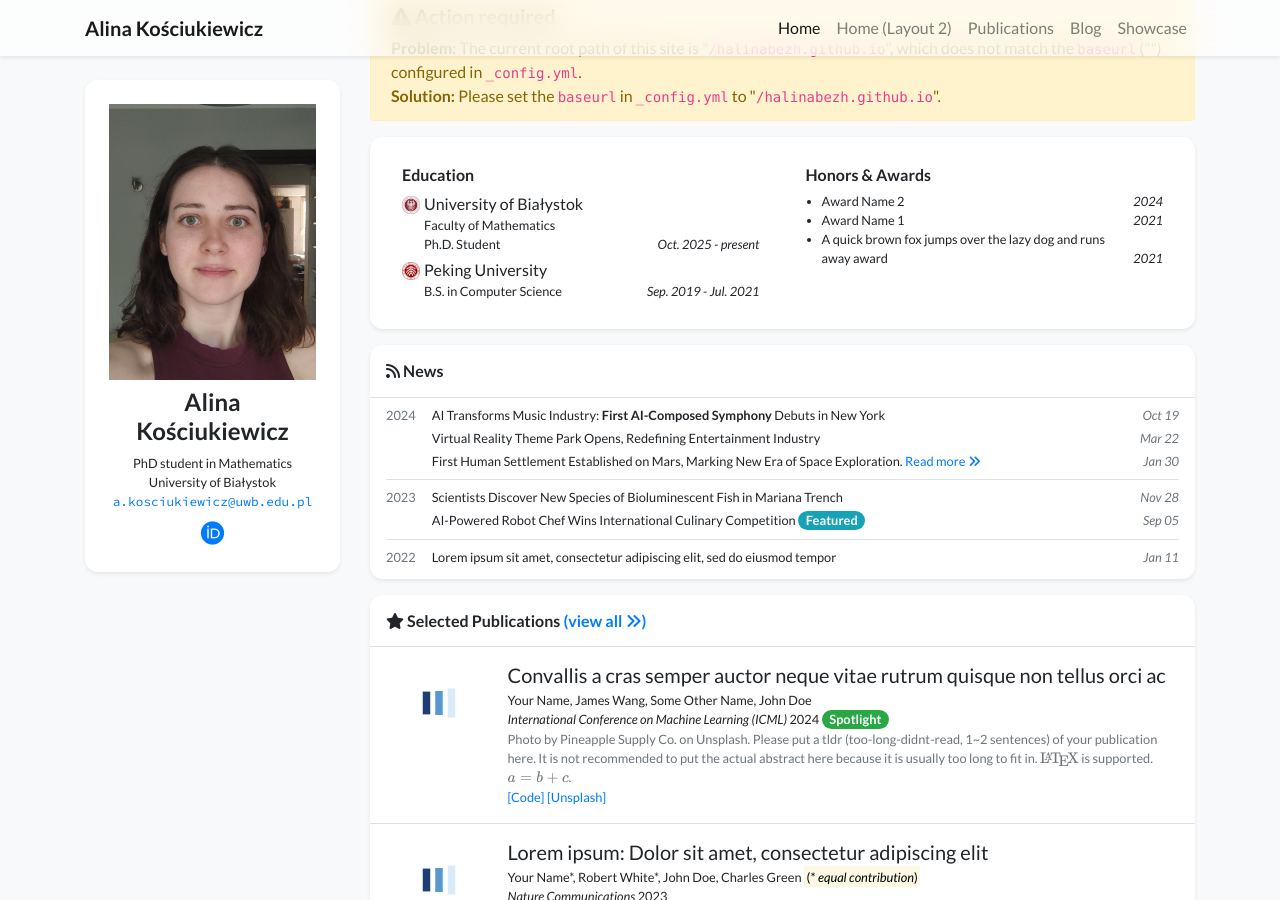
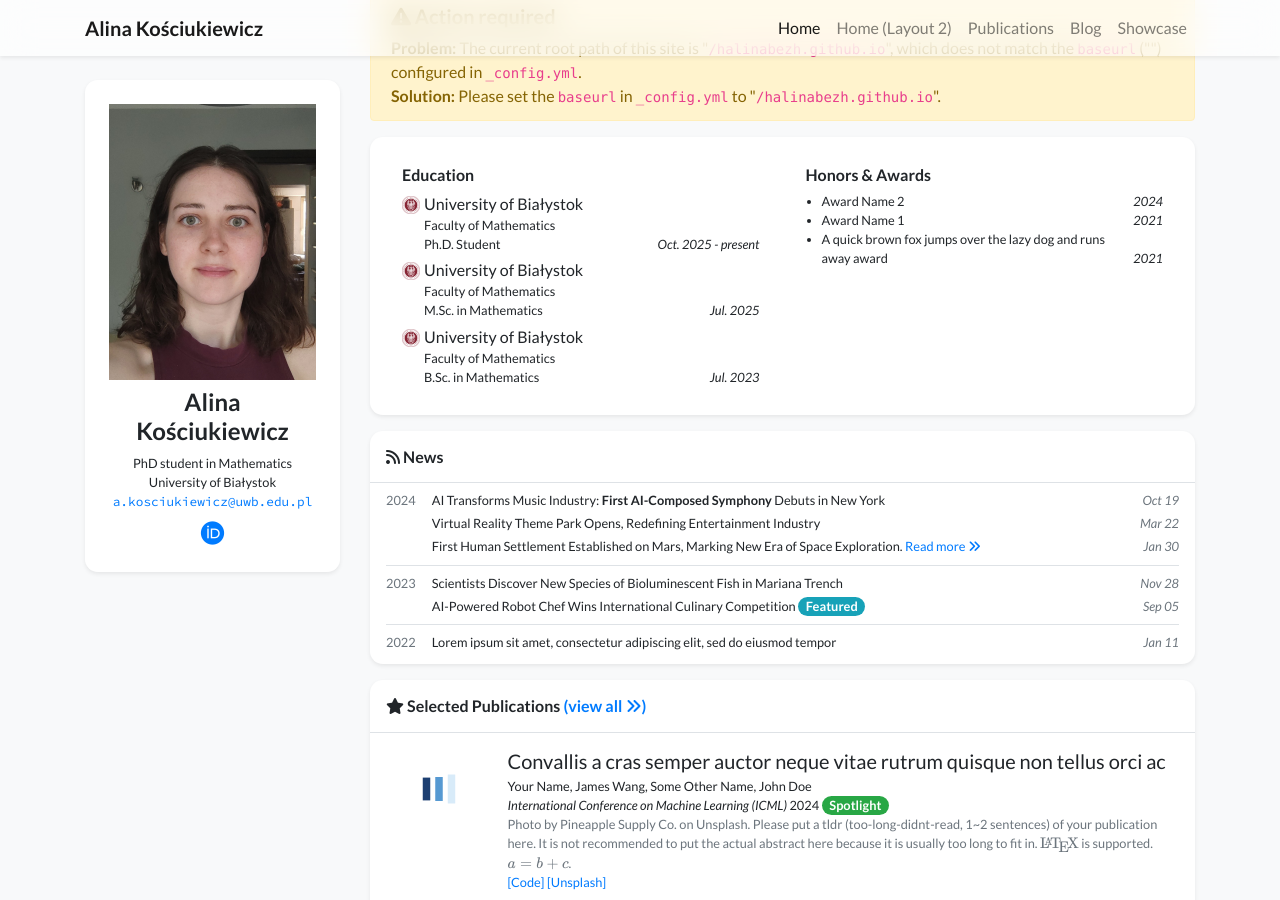
Before and after one commit to halinabezh/halinabezh.github.io, a Jekyll site: the page built from index.html, in a window 1280 px wide and 900 px high, scrolled down 395 px. Built offline with Jekyll 4.4.1, drawn with Linux system fonts in a browser that asks for light colours; nearby versions of some CDN libraries; a style sheet for code colours, icons or effects is not loaded.

Commit message:
Update profile.yml

```diff
--- a/_data/profile.yml
+++ b/_data/profile.yml
@@ -37,10 +37,18 @@ education:
       Faculty of Mathematics <br/>
       Ph.D. Student
     date: Oct. 2025 - present
-  - name: Peking University
-    logo: /assets/images/badges/PKU_red.png
-    position: B.S. in Computer Science
-    date: Sep. 2019 - Jul. 2021
+  - name: University of Białystok
+    logo: /assets/images/badges/godlo_uwb_mono_png.png
+    position: >-
+      Faculty of Mathematics <br/>
+      M.Sc. in Mathematics
+    date: Jul. 2025
+  - name: University of Białystok
+    logo: /assets/images/badges/godlo_uwb_mono_png.png
+    position: >-
+      Faculty of Mathematics <br/>
+      B.Sc. in Mathematics
+    date: Jul. 2023
 
 awards:
   - name: Award Name 2
```
